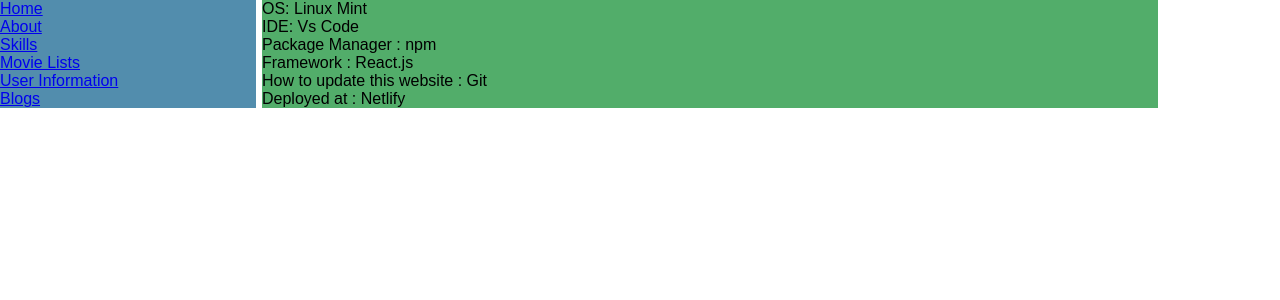
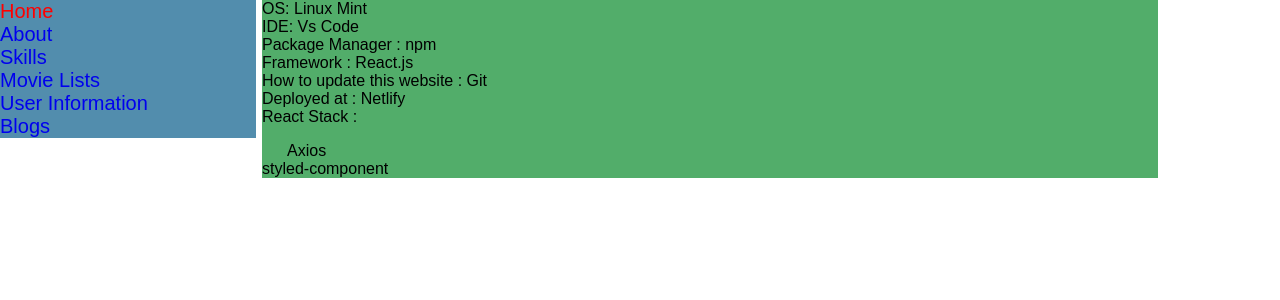
Before and after one commit to jacobkim9881/react-port, a React (Create React App) app: page /skills in a window 1280 px wide. Shown: the top 300 px of the page. Built offline with nearby package versions, Linux system fonts and the light colour scheme.

Commit message:
3rd-update

```diff
--- a/src/components/Nav/SideBar.js
+++ b/src/components/Nav/SideBar.js
@@ -19,22 +19,22 @@
           <Nav>
           <Ul>
             <li>
-              <Link to="/">Home</Link>
+              <StyledLink to="/">Home</StyledLink>
             </li>
             <li>
-              <Link to="/about">About</Link>
+              <StyledLink to="/about">About</StyledLink>
             </li>
             <li>
-              <Link to="/skills">Skills</Link>
+              <StyledLink to="/skills">Skills</StyledLink>
             </li>
             <li>
-              <Link to="/list">Movie Lists</Link>
+              <StyledLink to="/list">Movie Lists</StyledLink>
             </li>
             <li>
-              <Link to="/users">User Information</Link>
+              <StyledLink to="/users">User Information</StyledLink>
             </li>
             <li>
-              <Link to="/blog">Blogs</Link>
+              <StyledLink to="/blog">Blogs</StyledLink>
             </li>
           </Ul>
         </Nav>
@@ -72,5 +72,15 @@
   background-color: hsl(201, 36%, 50%);
   position: fixed;
 `
+const StyledLink = styled(Link)`
+font-size: 20px;
+text-decoration: none;
+&:visited {
+  color: black;
+}
+&:hover {
+  color: red;
+}
+`
 
 export default SideBar;
--- a/src/components/Skills.js
+++ b/src/components/Skills.js
@@ -1,5 +1,6 @@
 import React, { Component } from 'react';
 import { Main } from '../Css'
+import styled from 'styled-components'
 
 class Skills extends Component {
     render() {
@@ -10,10 +11,18 @@
                 Package Manager : npm <br/>
                 Framework : React.js <br/>
                 How to update this website : Git <br/>
-                Deployed at : Netlify
+                Deployed at : Netlify <br/>
+                React Stack :
+                <Indent>  Axios<br/>
+                  styled-component
+                </Indent>
             </Main>
         );
     }
 }
 
 export default Skills;
+
+const Indent = styled.p`
+text-indent: 25px;
+`
```
